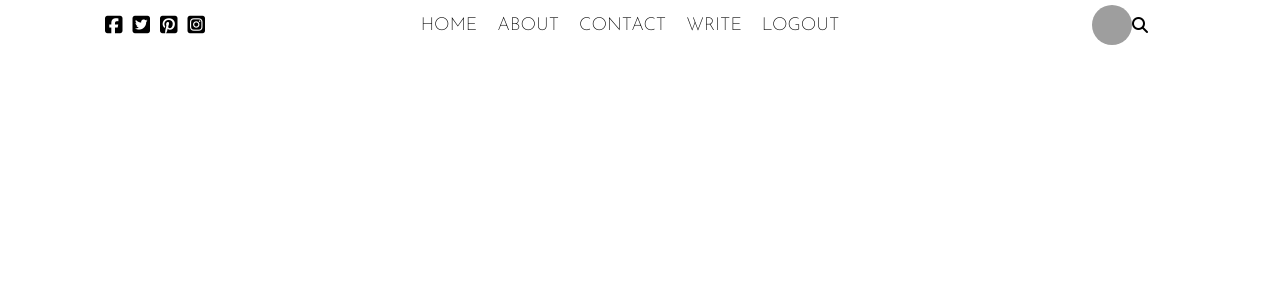
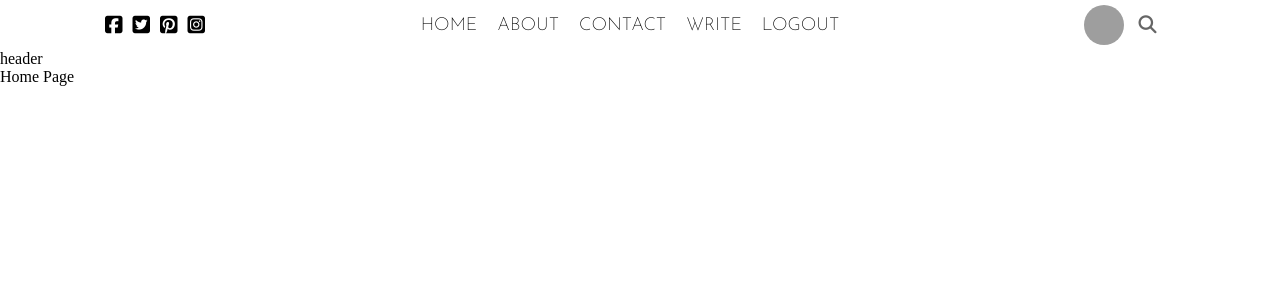
Before and after one commit to WebDevJasonCameron/LearningWebDev_REACT, a React (Create React App) app in the folder Youtube/react_node_js_blog_app/: page / in a window 1280 px wide. Shown: the top 300 px of the page. Built offline with nearby package versions, Linux system fonts and the light colour scheme; grey boxes are pictures that could not be loaded.

Commit message:
top bar near comp. start header and homepage

```diff
--- a/Youtube/react_node_js_blog_app/src/App.js
+++ b/Youtube/react_node_js_blog_app/src/App.js
@@ -1,10 +1,11 @@
 import TopBar from "./topbar/TopBar";
+import Home from "./pages/home/Home";
 
 function App() {
 	return (
 		<div>
 			<TopBar />
-			<p></p>
+			<Home />
 		</div>
 	);
 }
--- /dev/null
+++ b/Youtube/react_node_js_blog_app/src/header/Header.jsx
@@ -0,0 +1,9 @@
+import "./header.css"
+
+export default function header() {
+  return (
+    <div className='header'>
+      header
+    </div>
+  )
+}
--- /dev/null
+++ b/Youtube/react_node_js_blog_app/src/pages/home/Home.jsx
@@ -0,0 +1,11 @@
+import "./home.css"
+import Header from "../../header/Header"
+
+export default function home() {
+  return (
+    <div className="home">
+      <Header />
+      Home Page
+    </div>
+  )
+}
--- a/Youtube/react_node_js_blog_app/src/topbar/topbar.css
+++ b/Youtube/react_node_js_blog_app/src/topbar/topbar.css
@@ -49,7 +49,9 @@
   cursor: pointer;
 }
 
-.searchIcon{
+.topSearchIcon{
   font-size: 18px;
   color: #666;
+  cursor: pointer;
+  margin-left: 15px;
 }
```
Also changed, not shown: Youtube/react_node_js_blog_app/src/header/header.css (added), Youtube/react_node_js_blog_app/src/pages/home/home.css (added).
